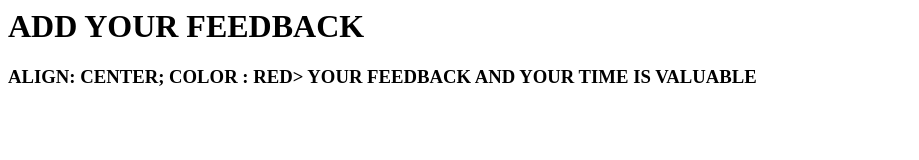
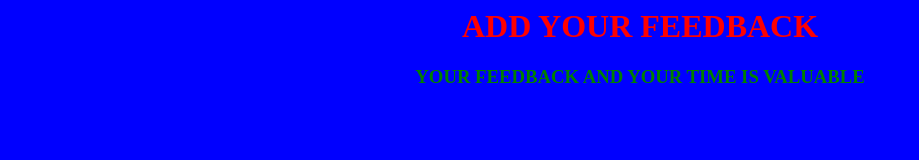
Before and after one commit to kanhaiya-2000/hackathon, a plain HTML site: page index.htm in a window 1280 px wide. Shown: the whole page, without its empty margins (0-919 px from the left). Drawn offline with Linux system fonts and the light colour scheme.

Commit message:
Update index.htm

```diff
--- a/index.htm
+++ b/index.htm
@@ -2,9 +2,21 @@
 <HEAD>
 <TITLE>
 </TITLE>
+  <STYLE>
+    BODY{
+         background-color: blue;
+    }
+    H1{
+    COLOR: RED;
+    text-align: center;
+    }
+    H3{
+    COLOR: GREEN;
+    text-align:center;}
+    </STYLE>
 </HEAD>
-<BODY BCGROUND COLOR: BLUE>
-<H1 ALIGN: CENTER; COLOR : BLACK ; a href:"feedback.htm"> ADD YOUR FEEDBACK</H1>
-<H3> ALIGN: CENTER; COLOR : RED>  YOUR FEEDBACK AND YOUR TIME IS VALUABLE</H3>
+<BODY>
+<H1 a href="feedback.htm/"> ADD YOUR FEEDBACK</H1>
+<H3>  YOUR FEEDBACK AND YOUR TIME IS VALUABLE</H3>
 </BODY>
 </HTML>
```
